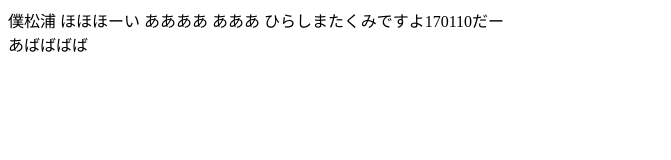
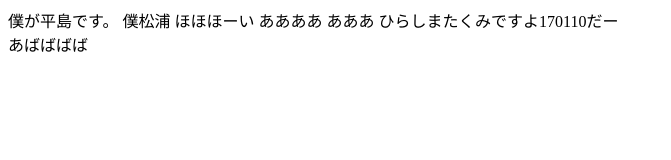
Before and after one commit to TakumiHirashima/takumi, a plain HTML site: page index.html in a window 1280 px wide. Shown: the whole page, without its empty margins (0-671 px from the left). Drawn offline with Linux system fonts and the light colour scheme.

Commit message:
いろいろ更新しました。

```diff
--- a/index.html
+++ b/index.html
@@ -2,10 +2,11 @@
 <html>
 <head>
 <meta charset="UTF-8">
-<title>テスト</title>
+<title>テストばばば</title>
 </head>
 
 <body>
+  僕が平島です。
 	僕松浦
 	ほほほーい
 	ああああ
```
